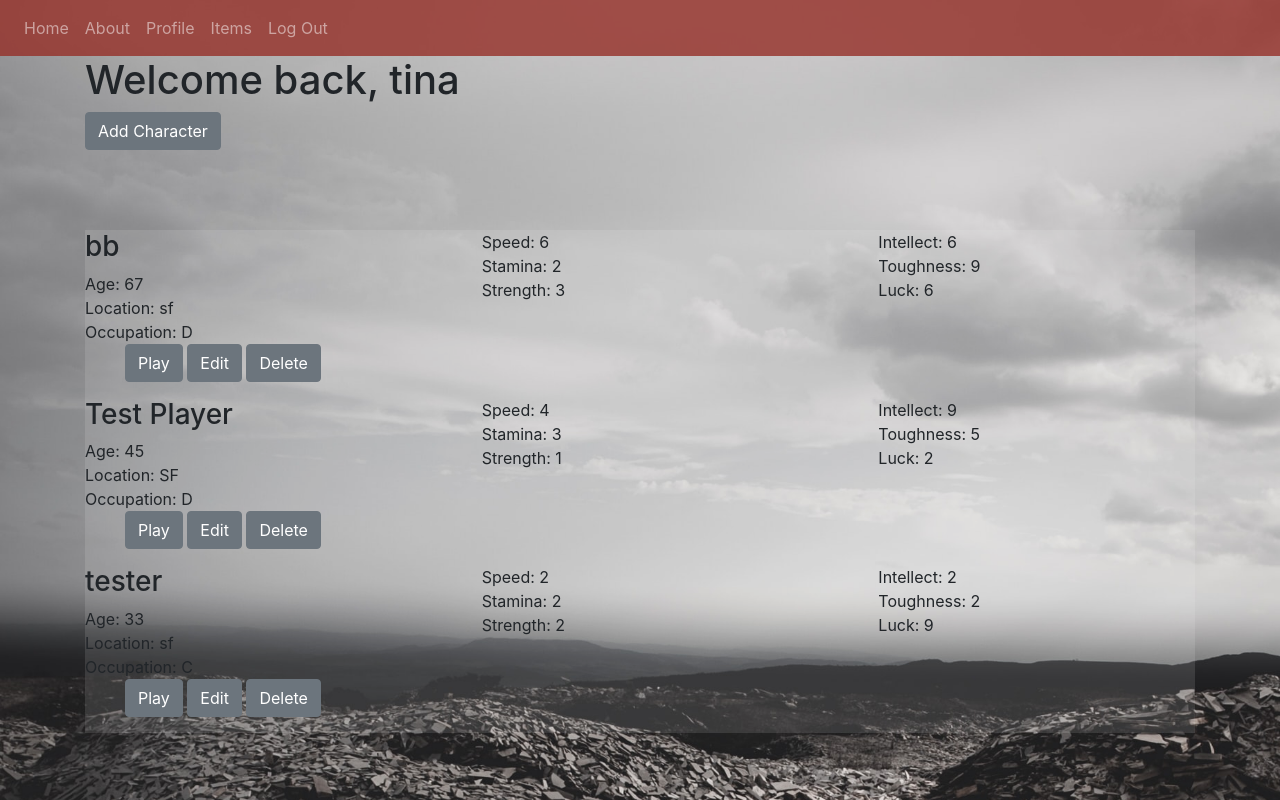
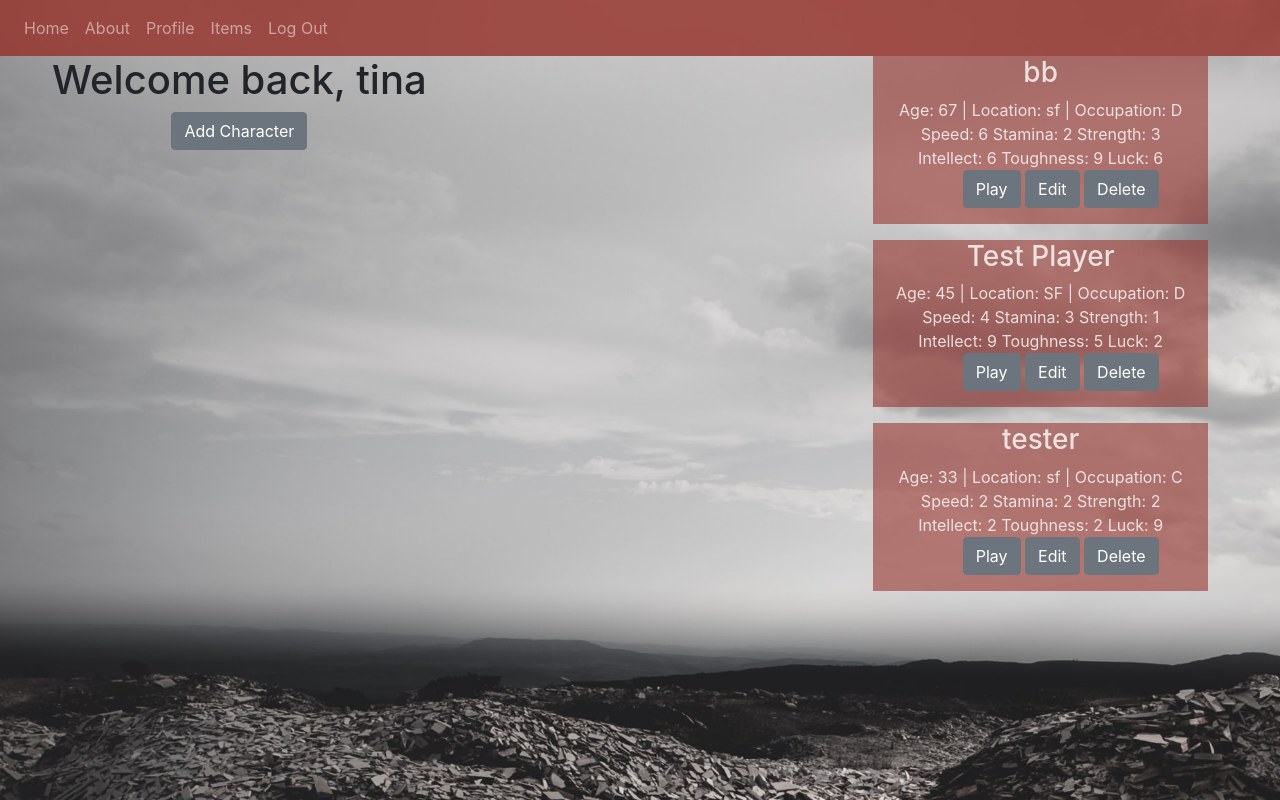
Before and after one commit to longevitytina/CV-Wasteland, a Django app: page /profile/ in a window 1280 px wide. Run offline with Django 3.2, Linux system fonts and the light colour scheme; a user stored in the database is signed in; data comes from the database, SQL or seed files in the repository; some libraries are stand-ins or nearby versions.

Commit message:
Refactors profile

```diff
--- a/wasteland/main_app/static/css/profile.css
+++ b/wasteland/main_app/static/css/profile.css
@@ -1,15 +1,33 @@
 .container {
+  width: 95%;
+  max-width: 1500px;
   display: grid;
-  grid-template-columns: repeat(1, 1fr);
-  grid-gap: 5em;
+  grid-template-columns: repeat(auto-fit, minmax(300px, 1fr));
+  grid-gap: 1em;
+  margin: auto;
+}
+.header {
+  text-align: center;
+}
+.name {
+  text-align: center;
+}
+.buttons {
+  text-align: center;
+}
+.stats {
+  text-align: center;
+}
+.content-wrap {
+  /* display: grid; */
+  /* grid-template-columns: repeat(2, 1fr); */
+  /* grid-gap: 1em; */
+  background-color: #96302992;
+  color: rgba(250, 245, 245, 0.845);
 }
 
-@media only screen and (max-width: 800px) {
+@media only screen and (max-width: 400px) {
+  .content-wrap {
+    text-align: center;
+  }
 }
-
-.content {
-  display: grid;
-  grid-template-columns: repeat(3, 1fr);
-  grid-gap: 5em;
-  background-color: rgba(245, 245, 245, 0.119);
-}
--- a/wasteland/main_app/templates/profile.html
+++ b/wasteland/main_app/templates/profile.html
@@ -12,30 +12,23 @@
         <h1>Welcome back, {{ username }}</h1>
         <a href="{% url 'new_character' %}" class="btn btn-secondary">Add Character</a>
   </div>
-  <div>
+  </br>
+  <div class="container">
     {% for character in characters %}
-    <div class="content">
-      <div>
-        <h3 >{{ character.name }}</h5>
-        <div>Age: {{ character.age }}</div>
-        <div>Location: {{ character.location }}</div>
-        <div>Occupation: {{ character.occupation }}</div>
-        <ul>
-            <a href="{% url 'profile' %}{{character.id}}/" class="btn btn-secondary">Play</a>
-            <a href="{% url 'edit_character' character.id %}" class="btn btn-secondary">Edit</a>
-            <a href="{% url 'delete_character' character.id %}" class="btn btn-secondary">Delete</a>
-        </ul>
+    <div class="content-wrap">
+      <div class="name">
+        <h3>{{ character.name }}</h5>
+        <div>Age: {{ character.age }} | Location: {{ character.location }} | Occupation: {{ character.occupation }}</div>
       </div>
-      <div>
-        <div>Speed: {{ character.speed }}</div>
-        <div>Stamina: {{ character.stamina }}</div>
-        <div>Strength: {{ character.strength }}</div>
+      <div class="stats">
+        <div>Speed: {{ character.speed }} Stamina: {{ character.stamina }} Strength: {{ character.strength }}</div>
+        <div>Intellect: {{ character.intellect }} Toughness: {{ character.toughness }} Luck: {{ character.luck }}</div>
       </div>
-      <div>
-        <div>Intellect: {{ character.intellect }}</div>
-        <div>Toughness: {{ character.toughness }}</div>
-        <div>Luck: {{ character.luck }}</div>
-      </div>
+      <ul class="buttons">
+          <a href="{% url 'profile' %}{{character.id}}/" class="btn btn-secondary">Play</a>
+          <a href="{% url 'edit_character' character.id %}" class="btn btn-secondary">Edit</a>
+          <a href="{% url 'delete_character' character.id %}" class="btn btn-secondary">Delete</a>
+      </ul>
     </div>
     {% endfor %}
 </div>
```
